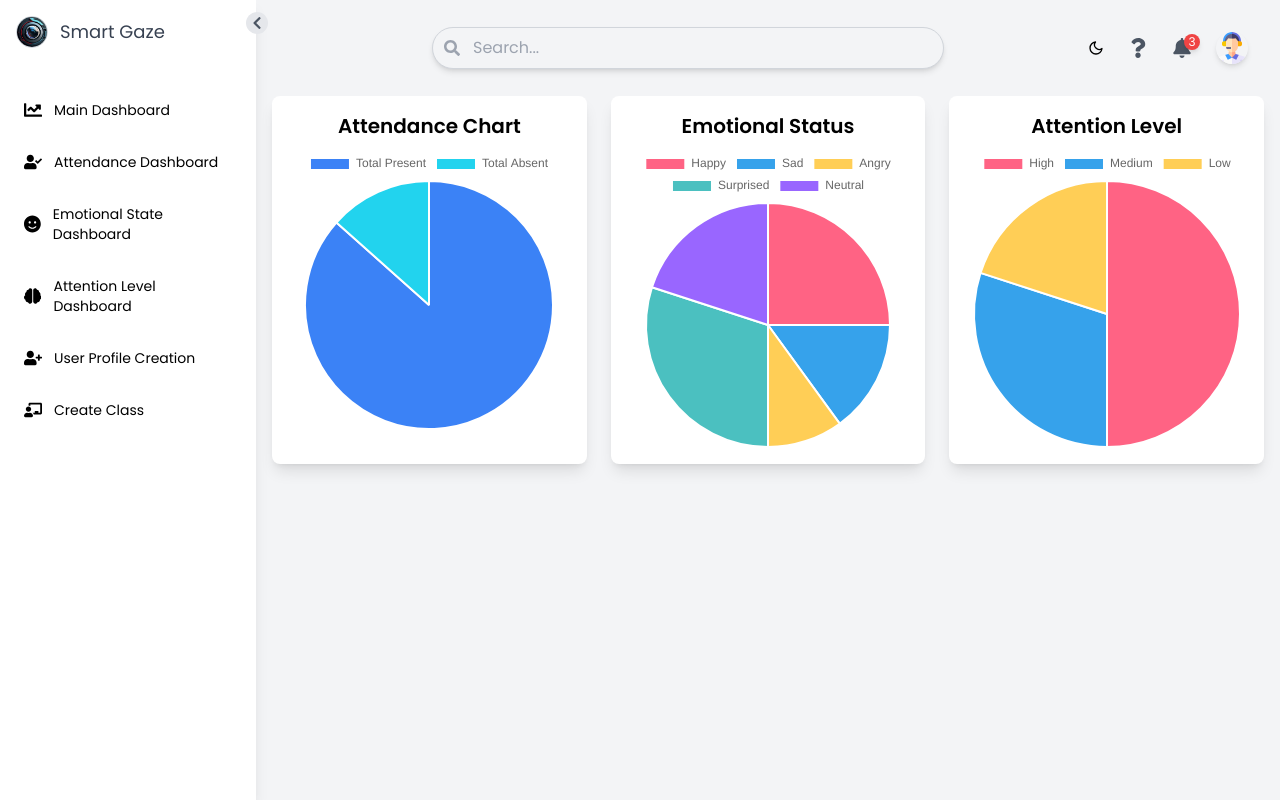
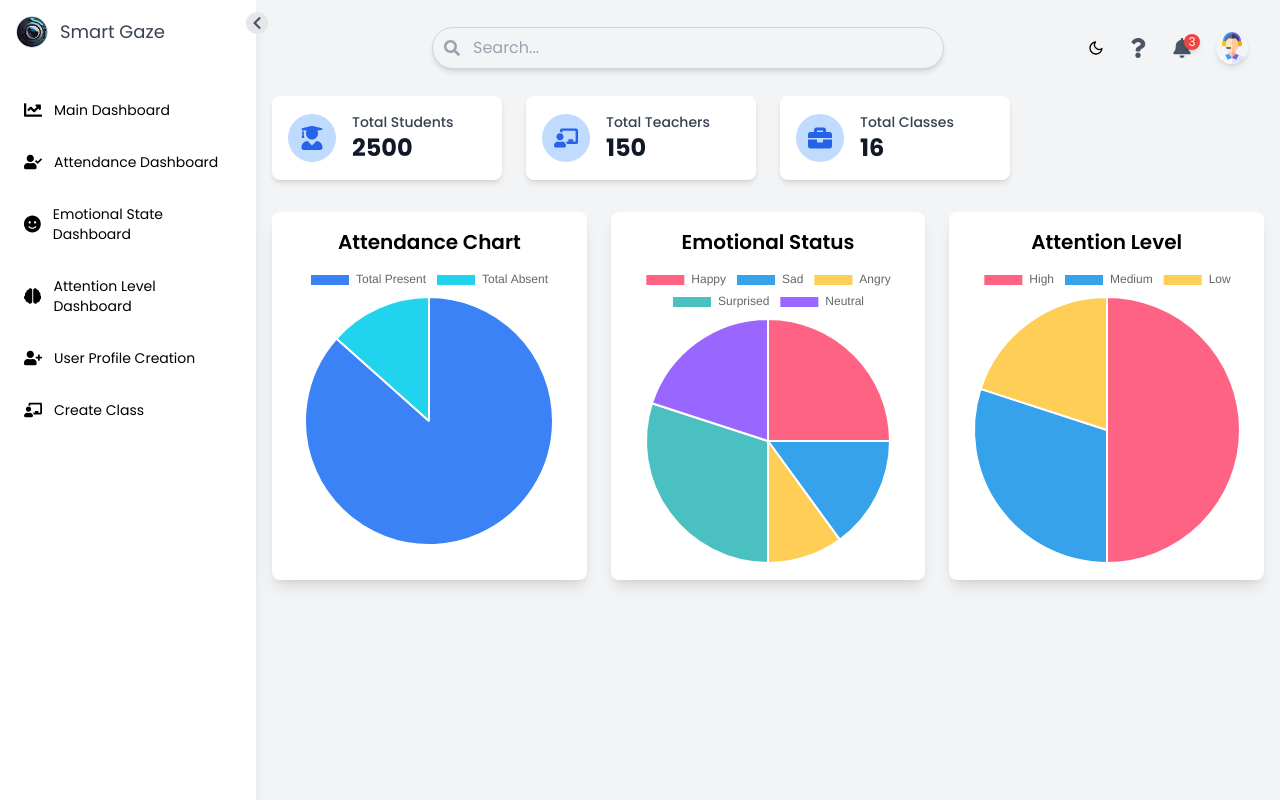
Before and after one commit to engrshoaibh/smartgaze, a Next.js app in the folder Frontend/: page /admin_dashboard/main_dashboard in a window 1280 px wide. Built offline with nearby package versions, Linux system fonts and the light colour scheme.

Commit message:
Fixed major styling issues

```diff
--- a/Frontend/src/app/admin_dashboard/attendance_dashboard/page.js
+++ b/Frontend/src/app/admin_dashboard/attendance_dashboard/page.js
@@ -180,7 +180,7 @@ const AttendanceDashboard = () => {
                   <select
                     value={selectedGraphClass}
                     onChange={onGraphClassChange}
-                    className="border dark:border-gray-700 bg-gray-700 text-white border-gray-300 rounded-md px-2 py-1"
+                    className="border dark:border-gray-700 bg-gray-300 text-black dark:bg-gray-700 dark:text-white border-gray-300 rounded-md px-2 py-1"
                   >
                     <option value="">All Classes</option>
                     {classes.map((className, idx) => (
@@ -193,7 +193,7 @@ const AttendanceDashboard = () => {
                   <select
                     value={selectedGraphTeacher}
                     onChange={onGraphTeacherChange}
-                    className="border dark:border-gray-700 bg-gray-700 text-white border-gray-300 rounded-md px-2 py-1 ml-2"
+                    className="border dark:border-gray-700 bg-gray-300 text-black dark:bg-gray-700 dark:text-white border-gray-300 rounded-md px-2 py-1 ml-2"
                   >
                     <option value="">All Teachers</option>
                     {teachers.map((teacher, idx) => (
@@ -219,7 +219,7 @@ const AttendanceDashboard = () => {
                     setSelectedClass(e.target.value);
                     handleFilterChange();  // Call handleFilterChange after setting selected class
                   }}
-                  className="border dark:border-gray-700 bg-gray-700 text-white border-gray-300 rounded-md px-2 py-1 w-full"
+                  className="border dark:border-gray-700 bg-gray-300 text-black dark:bg-gray-700 dark:text-white border-gray-300 rounded-md px-2 py-1 w-full"
                 >
                   <option value="">All Classes</option>
                   {classes.map((className, idx) => (
@@ -237,7 +237,7 @@ const AttendanceDashboard = () => {
                     setSelectedTeacher(e.target.value);
                     handleFilterChange();  // Call handleFilterChange after setting selected teacher
                   }}
-                  className="border dark:border-gray-700 bg-gray-700 text-white border-gray-300 rounded-md px-2 py-1 w-full"
+                  className="border dark:border-gray-700 bg-gray-300 text-black dark:bg-gray-700 dark:text-white border-gray-300 rounded-md px-2 py-1 w-full"
                 >
                   <option value="">All Teachers</option>
                   {teachers.map((teacher, idx) => (
@@ -263,7 +263,7 @@ const AttendanceDashboard = () => {
                   selectsStart
                   startDate={startDate}
                   endDate={endDate}
-                  className="border dark:border-gray-700 bg-gray-700 text-white border-gray-300 rounded-md px-2 py-1 w-full text-sm"
+                  className="border dark:border-gray-700 bg-gray-300 text-black dark:bg-gray-700 dark:text-white border-gray-300 rounded-md px-2 py-1 w-full text-sm"
                   placeholderText="Start Date"
                 />
 
@@ -276,7 +276,7 @@ const AttendanceDashboard = () => {
                   selectsEnd
                   startDate={startDate}
                   endDate={endDate}
-                  className="border dark:border-gray-700 bg-gray-700 text-white border-gray-300 rounded-md px-2 py-1 w-full text-sm"
+                  className="border dark:border-gray-700 bg-gray-300 text-black dark:bg-gray-700 dark:text-white border-gray-300 rounded-md px-2 py-1 w-full text-sm"
                   placeholderText="End Date"
                 />
               </div>
--- a/Frontend/src/app/admin_dashboard/class_creation/page.js
+++ b/Frontend/src/app/admin_dashboard/class_creation/page.js
@@ -259,7 +259,7 @@ const CreateClass = () => {
       <Sidebar />
       <main className="flex-1 p-6">
         <Header />
-        <div className="flex justify-center items-center mt-12">
+        <div className="flex justify-center items-center mt-2">
           <div className="w-full md:w-1/2 bg-white dark:bg-gray-800 p-8 rounded-lg shadow-lg">
             <h1 className="text-xl font-semibold mb-4 text-center text-gray-800 dark:text-gray-200">Create Class</h1>
             <form onSubmit={handleSubmit} className="space-y-6">
--- a/Frontend/src/app/admin_dashboard/components/side_nav.js
+++ b/Frontend/src/app/admin_dashboard/components/side_nav.js
@@ -8,7 +8,6 @@ import {
   FaSmile,
   FaBrain,
   FaUserPlus,
-  FaCogs,
   FaChevronRight,
   FaChevronLeft,
   FaChalkboardTeacher
@@ -70,7 +69,7 @@ export default function Sidebar() {
                 className={`flex items-center px-4 py-3 rounded-lg transition-colors duration-200
                   ${isActiveRoute(item.href)
                     ? 'bg-gradient-to-br from-[#1E2B3A] to-[#3E5259] text-white shadow-md'
-                    : 'hover:bg-gray-200 dark:hover:bg-gray-800 hover:text-white'}`}
+                    : 'hover:bg-gray-200 hover:text-black dark:hover:bg-gray-800 dark:hover:text-white'}`}
               >
                 <item.icon className="text-lg mr-3" />
                 {isExpanded && <span className="text-sm font-normal">{item.name}</span>}
--- a/Frontend/src/app/admin_dashboard/components/statistics_card.js
+++ b/Frontend/src/app/admin_dashboard/components/statistics_card.js
@@ -1,40 +1,16 @@
-import { Doughnut } from 'react-chartjs-2';
-import { Chart as ChartJS, ArcElement, Tooltip, Legend } from 'chart.js';
+import { FaUserGraduate } from 'react-icons/fa';
 
-ChartJS.register(ArcElement, Tooltip, Legend);
+export default function StatisticsCard({ title, value, icon }) {
+  return (
+    <div className="flex items-center p-4 bg-white dark:bg-gray-800 rounded-lg shadow-md space-x-4">
+      <div className="bg-blue-200 p-3 rounded-full text-blue-600">
+        {icon ? icon : <FaUserGraduate size={24} />}
+      </div>
 
-export default function StatisticsCard({ title, value, data }) {
-  const chartData = {
-    labels: ['Boys', 'Girls'],
-    datasets: [
-      {
-        data: [1500, 1000], // Pass in [1500, 1000] for example
-        backgroundColor: ['#3b82f6', '#22d3ee'], // Colors for the chart sections
-        hoverBackgroundColor: ['#2563eb', '#0e7490'], // Colors when hovering
-        borderWidth: 2,
-      },
-    ],
-  };
-
-  const options = {
-    cutout: '70%', // Creates a donut chart effect
-    responsive: true,
-    plugins: {
-      legend: {
-        display: true,
-        position: 'bottom',
-        labels: {
-          boxWidth: 12,
-        },
-      },
-    },
-  };
-
-  return (
-    <div className="p-4 bg-white rounded-lg shadow-md text-center">
-      <h2 className="text-lg font-semibold mb-2">{title}</h2>
-      <Doughnut data={chartData} options={options} />
-      <p className="text-2xl font-bold mt-4">{value}</p>
+      <div>
+        <h2 className="text-sm font-medium text-gray-700 dark:text-white">{title}</h2>
+        <p className="text-2xl font-bold text-gray-900 dark:text-white">{value}</p>
+      </div>
     </div>
   );
 }
--- a/Frontend/src/app/admin_dashboard/main_dashboard/page.js
+++ b/Frontend/src/app/admin_dashboard/main_dashboard/page.js
@@ -6,16 +6,37 @@ import EmotionalChart from '../components/emotional_chart'; // Your emotional ch
 import AttentionLevelChart from '../components/attention_level_chart'; // Your attention level chart component
 import Sidebar from '../components/side_nav';
 import Header from '../components/header';
-import { FaUser } from 'react-icons/fa';
+import { FaUserGraduate, FaChalkboardTeacher, FaBriefcase, FaDollarSign } from 'react-icons/fa';
 
-export default function main_dashboard({ children }) {
+export default function MainDashboard({ children }) {
   return (
     <div className="flex min-h-screen bg-gray-100 dark:bg-gray-900">
       <Sidebar />
       <main className="flex-1 p-4">
         <Header />
         <div className="mt-4 flex flex-col items-center mt-28">
-          <div className="grid grid-cols-1 md:grid-cols-2 lg:grid-cols-3 gap-6 w-full max-w-7xl">
+          {/* Statistics Cards */}
+          <div className="grid grid-cols-1 md:grid-cols-2 lg:grid-cols-4 gap-6 w-full max-w-7xl">
+            <StatisticsCard
+              title="Total Students"
+              value="2500"
+              icon={<FaUserGraduate size={24} />}
+            />
+            <StatisticsCard
+              title="Total Teachers"
+              value="150"
+              icon={<FaChalkboardTeacher size={24} />}
+            />
+            <StatisticsCard
+              title="Total Classes"
+              value="16"
+              icon={<FaBriefcase size={24} />}
+            />
+
+          </div>
+
+          {/* Graphs Section */}
+          <div className="grid grid-cols-1 md:grid-cols-2 lg:grid-cols-3 gap-6 w-full max-w-7xl mt-8">
             <div className="p-4 bg-white dark:bg-gray-800 rounded-lg shadow-lg flex flex-col items-center">
               <h2 className="text-xl font-semibold mb-2 text-center">Attendance Chart</h2>
               <AttendanceChart />
```
Also changed, not shown: Frontend/src/app/admin_dashboard/emotionalstate_dashboard/page.js (+6 -6 lines).
